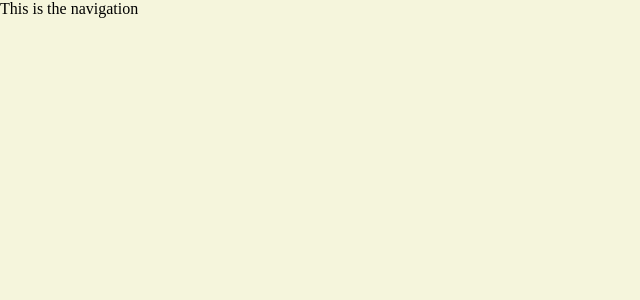
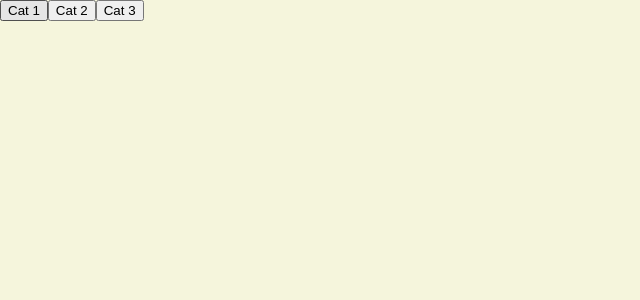
Before and after one commit to JustinLiuCodes/Project-3, a React (Vite) app: page / in a window 1280 px wide. Shown: the top 300 px of the page, without its empty margins (0-640 px from the left). Built offline with nearby package versions, Linux system fonts and the light colour scheme.

Commit message:
Add beginning of having buttons for Category Navigation

```diff
--- a/src/components/CategoryNavigation.jsx
+++ b/src/components/CategoryNavigation.jsx
@@ -1,5 +1,13 @@
+import CategoryNavigationButton from './CategoryNavigationButton'
+
 const CategoryNavigation = () => {
-  return <nav>This is the navigation</nav>
+  return (
+    <nav>
+      <CategoryNavigationButton category="Cat 1" />
+      <CategoryNavigationButton category="Cat 2" />
+      <CategoryNavigationButton category="Cat 3" />
+    </nav>
+  )
 }
 
 export default CategoryNavigation
--- /dev/null
+++ b/src/components/CategoryNavigationButton.jsx
@@ -0,0 +1,5 @@
+const CategoryNavigationButton = ({ category }) => {
+  return <button key={category}>{category}</button>
+}
+
+export default CategoryNavigationButton
```
